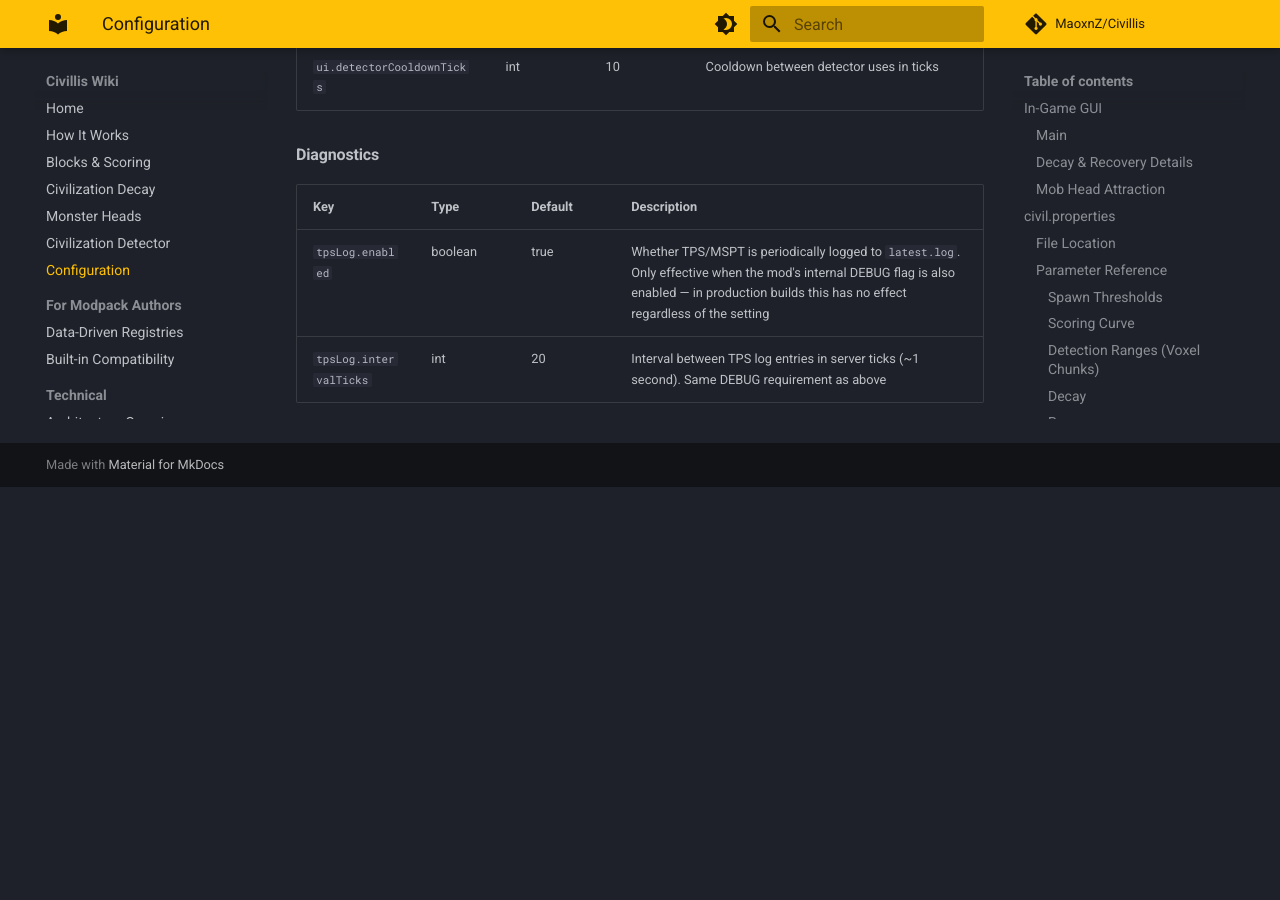
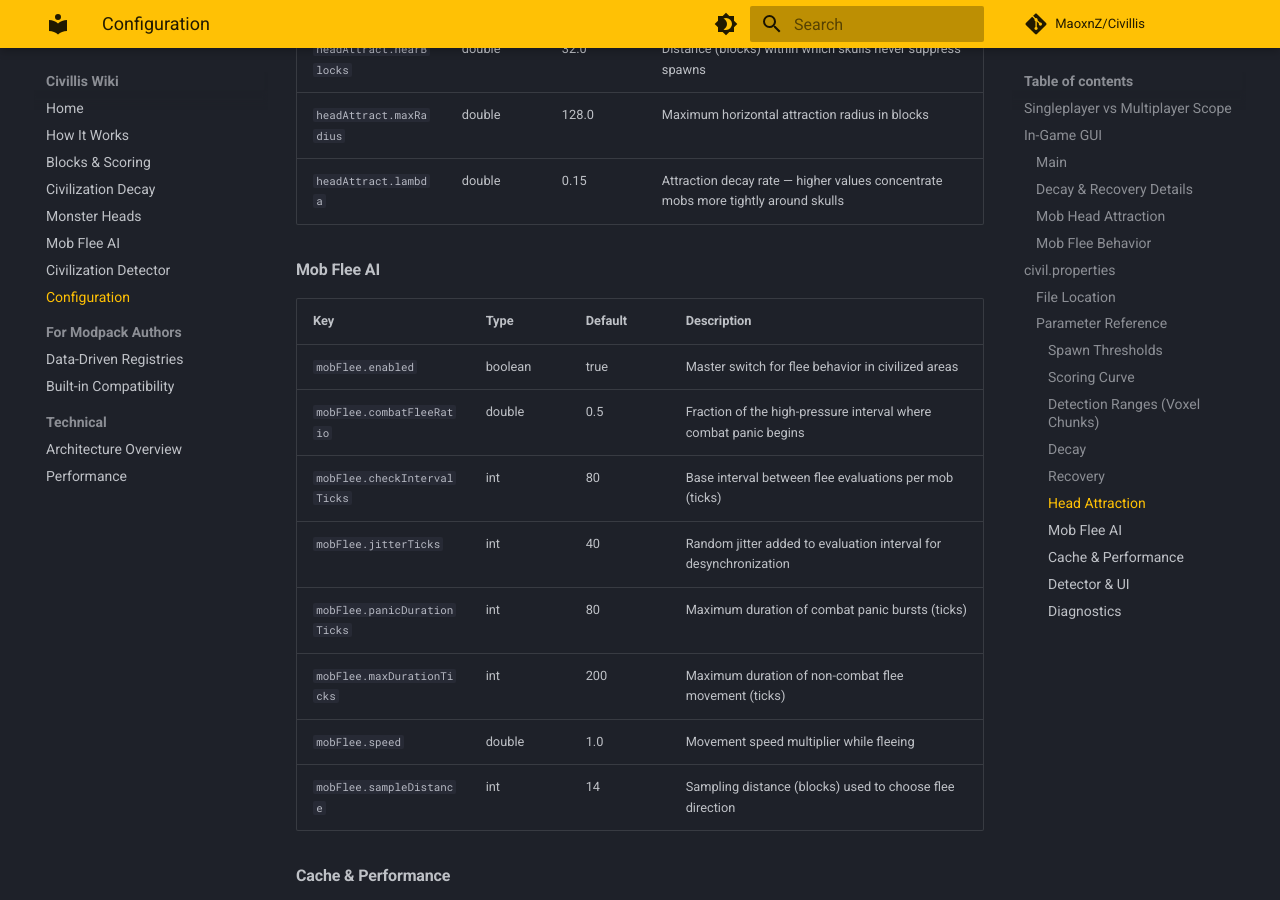
Before and after one commit to MaoxnZ/Civillis, an MkDocs documentation site: the page built from docs/configuration.md, in a window 1280 px wide and 900 px high, scrolled down 5314 px. Built offline with MkDocs 1.6.1 and Material for MkDocs 9.7.7, drawn with Linux system fonts in a browser that asks for light colours; comment, search, counter and statistics services are not loaded; before the commit the page ends 5801 px from its top, so only the background shows below that; some of the changed text lies outside the part shown.

Commit message:
docs: WIKI update for v1.0.0-release

```diff
--- a/docs/configuration.md
+++ b/docs/configuration.md
@@ -1,6 +1,16 @@
 # Configuration
 
 Civillis works out of the box with no configuration required. Every parameter has a carefully tuned default. This page covers the two ways to customize behavior: the **in-game GUI** and the **raw properties file**.
+
+---
+
+## Singleplayer vs Multiplayer Scope
+
+Civilization logic is server-authoritative. In multiplayer, gameplay-impacting settings are not per-player.
+
+- **Singleplayer / LAN host**: the local config screen changes the same process that runs world logic, so changes affect gameplay immediately.
+- **Dedicated server**: server-side `civil.properties` is the source of truth for civilization scoring, spawn suppression, decay, head attraction, and mob flee behavior.
+- **Client-only changes on a dedicated server**: changing local GUI options does not override server logic.
 
 ---
 
@@ -38,6 +48,14 @@
 |---------|------|-------|---------|-------------|
 | Attraction Strength | Slider | 1–10 | 5 | How strongly skulls suppress distant spawns, concentrating mobs near the heads |
 | Attraction Range | Slider | 48–160 blocks (step 16) | 128 blocks | Maximum horizontal radius within which skulls exert their redirection effect |
+
+### Mob Flee Behavior
+
+Controls whether hostile mobs retreat from civilized zones after spawning.
+
+| Setting | Type | Range | Default | Description |
+|---------|------|-------|---------|-------------|
+| Mob Flee AI | Toggle | on / off | on | Enables hostile-mob retreat behavior in civilized areas. In highly civilized city centers, mobs may panic and disengage from combat to escape |
 
 ---
 
@@ -112,6 +130,19 @@
 | `headAttract.maxRadius` | double | 128.0 | Maximum horizontal attraction radius in blocks |
 | `headAttract.lambda` | double | 0.15 | Attraction decay rate — higher values concentrate mobs more tightly around skulls |
 
+#### Mob Flee AI
+
+| Key | Type | Default | Description |
+|-----|------|---------|-------------|
+| `mobFlee.enabled` | boolean | true | Master switch for flee behavior in civilized areas |
+| `mobFlee.combatFleeRatio` | double | 0.5 | Fraction of the high-pressure interval where combat panic begins |
+| `mobFlee.checkIntervalTicks` | int | 80 | Base interval between flee evaluations per mob (ticks) |
+| `mobFlee.jitterTicks` | int | 40 | Random jitter added to evaluation interval for desynchronization |
+| `mobFlee.panicDurationTicks` | int | 80 | Maximum duration of combat panic bursts (ticks) |
+| `mobFlee.maxDurationTicks` | int | 200 | Maximum duration of non-combat flee movement (ticks) |
+| `mobFlee.speed` | double | 1.0 | Movement speed multiplier while fleeing |
+| `mobFlee.sampleDistance` | int | 14 | Sampling distance (blocks) used to choose flee direction |
+
 #### Cache & Performance
 
 | Key | Type | Default | Description |
--- a/mkdocs.yml
+++ b/mkdocs.yml
@@ -33,6 +33,7 @@
   - Blocks & Scoring: blocks-and-scoring.md
   - Civilization Decay: civilization-decay.md
   - Monster Heads: monster-heads.md
+  - Mob Flee AI: mob-flee-ai.md
   - Civilization Detector: detector.md
   - Configuration: configuration.md
   - For Modpack Authors:
```
Also changed, not shown: docs/how-it-works.md (+1 -0 lines), docs/index.md (+1 -0 lines), docs/mob-flee-ai.md (added, +77 -0 lines), docs/technical/architecture.md (+66 -0 lines), docs/technical/performance.md (+13 -1 lines).
